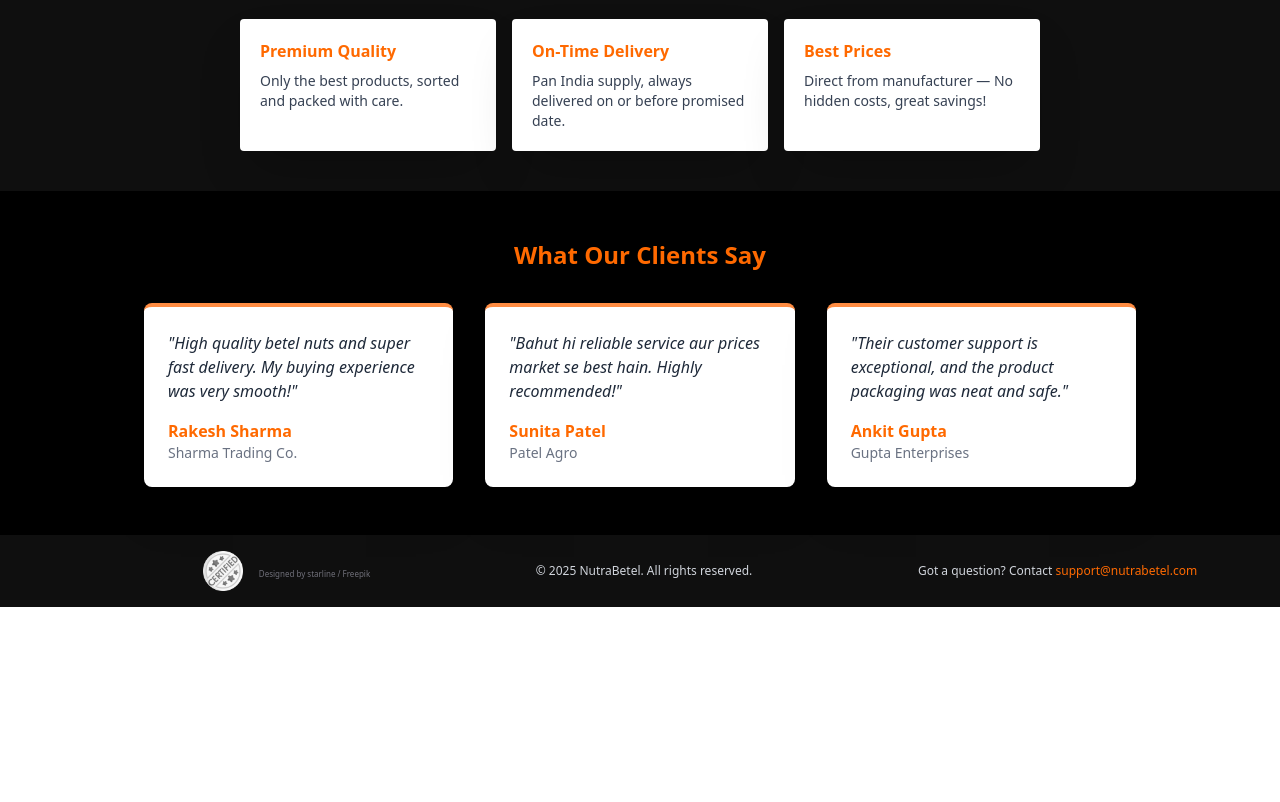
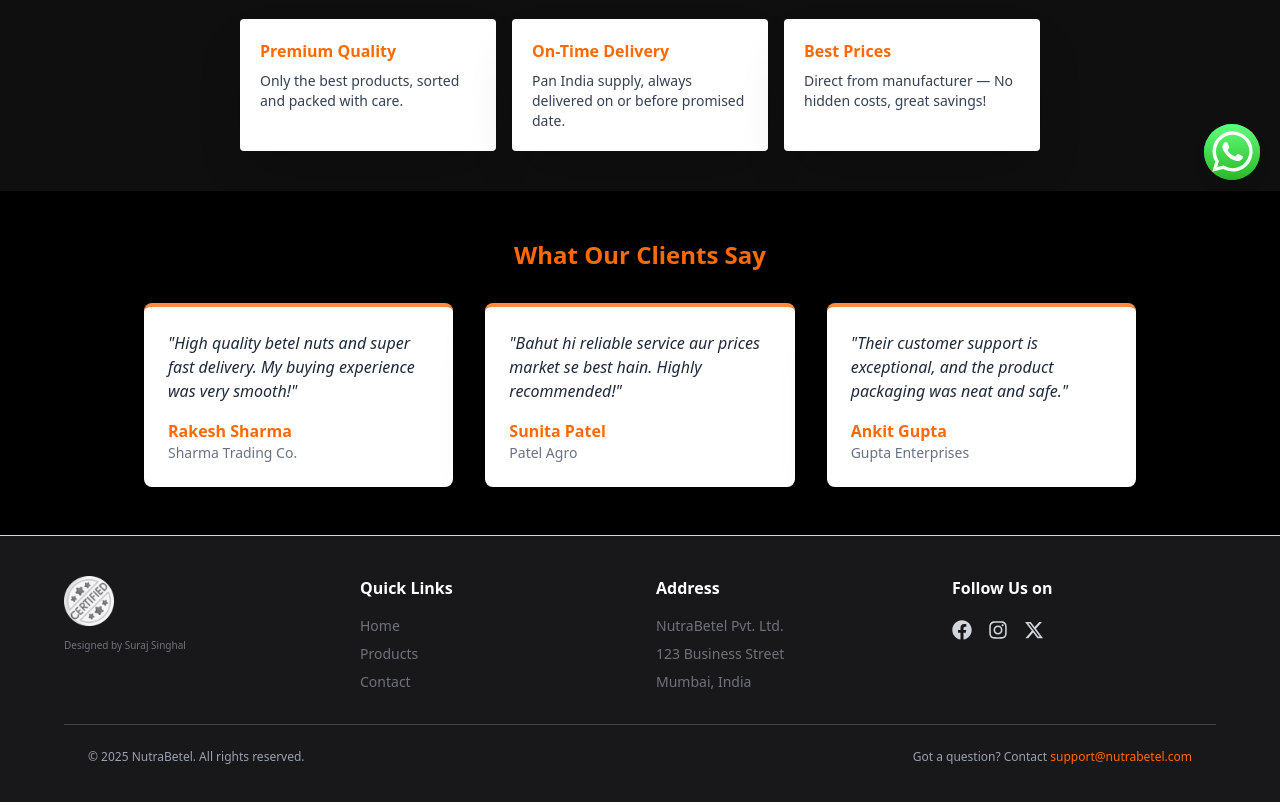
Before and after one commit to MrStark1234/BeetleNut_B2B, a React (Vite) app in the folder client/: page / in a window 1280 px wide. Shown: the part 600-1402 px from the top of the page. Before the commit the page ends 1207 px from the top, so only its background shows below. Built offline with nearby package versions, Linux system fonts and the light colour scheme.

Commit message:
Ready for deployment

```diff
--- a/client/src/App.jsx
+++ b/client/src/App.jsx
@@ -1,4 +1,4 @@
-import { Routes, Route, Navigate } from "react-router-dom";
+import { Routes, Route, useLocation } from "react-router-dom";
 import Home from "./pages/Home";
 import Products from "./pages/Products";
 import ProductDetail from "./pages/ProductDetail";
@@ -11,11 +11,17 @@ import Footer from "./components/Footer";
 import Contact from "./pages/Contact";
 import InquiryForm from "./components/InquiryPage";
 import AdminInquiries from "./pages/admin/AdminInquiries";
+import WhatsAppFloat from "./components/WhatsAppFloat";
 
 const App = () => {
+  const location = useLocation();
+  const hideOnAdmin =
+    location.pathname === "/admin" || location.pathname.startsWith("/admin/");
+
   return (
     <div className="flex flex-col min-h-screen">
       <Navbar />
+
       <div className="flex-1">
         <Routes>
           <Route path="/" element={<Home />} />
@@ -33,7 +39,9 @@ const App = () => {
 
           <Route path="*" element={<NotFound />} />
         </Routes>
+        {!hideOnAdmin && <WhatsAppFloat />}
       </div>
+
       <Footer />
     </div>
   );
--- a/client/src/components/Footer.jsx
+++ b/client/src/components/Footer.jsx
@@ -1,28 +1,127 @@
+// import iso from "../assets/iso.png";
+// const Footer = () => (
+//   <footer className="py-4 flex flex-col items-center ml-0 md:flex-row md:justify-around md:ml-[120px]">
+//     <div className="flex items-center md:gap-4 flex-col gap-0 md:flex-row">
+//       <img
+//         className="w-[40px] h-[40px] mix-blend-luminosity"
+//         src={iso}
+//         alt="iso"
+//       />
+//       <p>
+//         <a className="text-[8px] text-zinc-500" href="http://www.freepik.com">
+//           Designed by starline / Freepik
+//         </a>
+//       </p>
+//     </div>
+
+//     <p className="text-xs text-gray-300">
+//       © {new Date().getFullYear()} NutraBetel. All rights reserved.
+//     </p>
+//     <p className="text-xs text-gray-300">
+//       Got a question? Contact{" "}
+//       <span className="text-xs text-orange-500">
+//         <a href="/">support@nutrabetel.com</a>{" "}
+//       </span>
+//     </p>
+//   </footer>
+// );
+// export default Footer;
+
+import { FaFacebook, FaInstagram } from "react-icons/fa";
+import { FaXTwitter } from "react-icons/fa6";
 import iso from "../assets/iso.png";
+
 const Footer = () => (
-  <footer className="py-4 flex flex-col items-center ml-0 md:flex-row md:justify-around md:ml-[120px]">
-    <div className="flex items-center md:gap-4 flex-col gap-0 md:flex-row">
-      <img
-        className="w-[40px] h-[40px] mix-blend-luminosity"
-        src={iso}
-        alt="iso"
-      />
+  <footer className="bg-zinc-900 text-gray-300 py-10 px-6 md:px-16 border-t-[0.5px]">
+    <div className="grid grid-cols-1 md:grid-cols-4 gap-8 border-b border-zinc-700 pb-8">
+      {/* Logo + Credit */}
+      <div className="flex flex-col items-center md:items-start">
+        <img
+          className="w-[50px] h-[50px] mix-blend-luminosity mb-3"
+          src={iso}
+          alt="iso"
+        />
+        <a
+          className="text-[10px] text-zinc-500"
+          href="http://www.freepik.com"
+          target="_blank"
+          rel="noopener noreferrer"
+        >
+          Designed by Suraj Singhal
+        </a>
+      </div>
+
+      {/* Navigation Links */}
+      <div className="flex flex-col items-center md:items-start gap-2">
+        <h4 className="font-semibold text-white mb-2">Quick Links</h4>
+        <a href="/" className="hover:text-orange-500 text-zinc-500 text-sm">
+          Home
+        </a>
+        <a
+          href="/products"
+          className="hover:text-orange-500 text-zinc-500 text-sm"
+        >
+          Products
+        </a>
+        <a
+          href="/contact"
+          className="hover:text-orange-500 text-zinc-500 text-sm"
+        >
+          Contact
+        </a>
+      </div>
+
+      {/* Address Section */}
+      <div className="flex flex-col items-center md:items-start gap-2">
+        <h4 className="font-semibold text-white mb-2">Address</h4>
+        <p className="text-zinc-500 text-sm">NutraBetel Pvt. Ltd.</p>
+        <p className="text-zinc-500 text-sm">123 Business Street</p>
+        <p className="text-zinc-500 text-sm">Mumbai, India</p>
+      </div>
+
+      {/* Social Media */}
+      <div className="flex flex-col items-center md:items-start gap-3">
+        <h4 className="font-semibold text-white mb-2">Follow Us on</h4>
+        <div className="flex gap-4 text-xl">
+          <a
+            href="https://facebook.com"
+            target="_blank"
+            rel="noopener noreferrer"
+          >
+            <FaFacebook className="hover:text-orange-500" />
+          </a>
+          <a
+            href="https://instagram.com"
+            target="_blank"
+            rel="noopener noreferrer"
+          >
+            <FaInstagram className="hover:text-orange-500" />
+          </a>
+          <a
+            href="https://twitter.com"
+            target="_blank"
+            rel="noopener noreferrer"
+          >
+            <FaXTwitter className="hover:text-orange-500" />
+          </a>
+        </div>
+      </div>
+    </div>
+
+    {/* Bottom Section */}
+    <div className="mt-6 flex flex-col md:flex-row items-center justify-between text-xs text-gray-400 px-6">
+      <p>© {new Date().getFullYear()} NutraBetel. All rights reserved.</p>
       <p>
-        <a className="text-[8px] text-zinc-500" href="http://www.freepik.com">
-          Designed by starline / Freepik
+        Got a question? Contact{" "}
+        <a
+          href="mailto:support@nutrabetel.com"
+          className="text-orange-500 hover:underline"
+        >
+          support@nutrabetel.com
         </a>
       </p>
     </div>
-
-    <p className="text-xs text-gray-300">
-      © {new Date().getFullYear()} NutraBetel. All rights reserved.
-    </p>
-    <p className="text-xs text-gray-300">
-      Got a question? Contact{" "}
-      <span className="text-xs text-orange-500">
-        <a href="/">support@nutrabetel.com</a>{" "}
-      </span>
-    </p>
   </footer>
 );
+
 export default Footer;
--- /dev/null
+++ b/client/src/components/WhatsAppFloat.jsx
@@ -0,0 +1,31 @@
+import { useState, useEffect } from "react";
+import { buildWhatsAppLink } from "../utils/whatsapp";
+import whatsapp from "../assets/whatsapp.svg";
+
+export default function WhatsAppFloat() {
+  const [href, setHref] = useState("");
+
+  useEffect(() => {
+    const msg = `Hello! I'm interested in your products. Can you help me?`;
+
+    const link = buildWhatsAppLink({
+      message: msg,
+      preferApi: true,
+    });
+    setHref(link); // dynamically update the href
+  }, []);
+
+  if (!href) return null; // or render a placeholder
+
+  return (
+    <a
+      href={href}
+      target="_blank"
+      rel="noopener noreferrer"
+      aria-label="WhatsApp Chat"
+      className="fixed bottom-5 right-5 z-50 flex items-center justify-center w-14 h-14 rounded-full bg-[#25D366] text-white shadow-lg hover:shadow-2xl hover:scale-105 transition transform"
+    >
+      <img className="rounded-full" src={whatsapp} alt="whatsappImage" />
+    </a>
+  );
+}
--- a/client/src/pages/Contact.jsx
+++ b/client/src/pages/Contact.jsx
@@ -2,7 +2,7 @@ import { useState } from "react";
 
 // --- Enter your store address Google Map Embed Link below ---
 const MAP_EMBED_URL =
-  "https://www.google.com/maps/embed?pb=!1m18!1m12!1m3!1d29314.988998816194!2d88.3970364!3d22.5747786!2m3!1f0!2f0!3f0!3m2!1i1024!2i768!4f13.1!3m3!1m2!1s0x3a0277b5d61a6d77%3A0xacb4e916f977831b!2sRaju%20Traders!5e0!3m2!1sen!2sin!4v1692792224425!5m2!1sen!2sin";
+  "https://www.google.com/maps/embed?pb=!1m18!1m12!1m3!1d7367.991706156602!2d88.45355625716107!3d22.579258424111792!2m3!1f0!2f0!3f0!3m2!1i1024!2i768!4f13.1!3m3!1m2!1s0x3a027517cef80827%3A0xa8dfaf910a5e2da2!2sCF%20Block(Newtown)%2C%20Action%20Area%20I%2C%20Newtown%2C%20New%20Town%2C%20West%20Bengal%20700107!5e0!3m2!1sen!2sin!4v1757515727965!5m2!1sen!2sin";
 
 const Contact = () => {
   const [form, setForm] = useState({ name: "", email: "", message: "" });
--- /dev/null
+++ b/client/src/utils/whatsapp.js
@@ -0,0 +1,16 @@
+export const buildWhatsAppLink = ({ message }) => {
+  const num = "919576089007"; // keep digits only
+  const text = encodeURIComponent(message || "");
+  return `https://api.whatsapp.com/send?phone=${num}&text=${text}`;
+};
+
+// export const defaultInquiryMessage = ({ productName, productType }) => {
+//   const parts = [
+//     "Hello! I have a query about the ",
+//     productName ? `Product name: ${productName}` : null,
+//     productType
+//       ? ` of Type: ${productType}, could you please provide me some more details about it.`
+//       : null,
+//   ];
+//   return parts;
+// };
```
Also changed, not shown: client/src/assets/whatsapp.svg (added).
